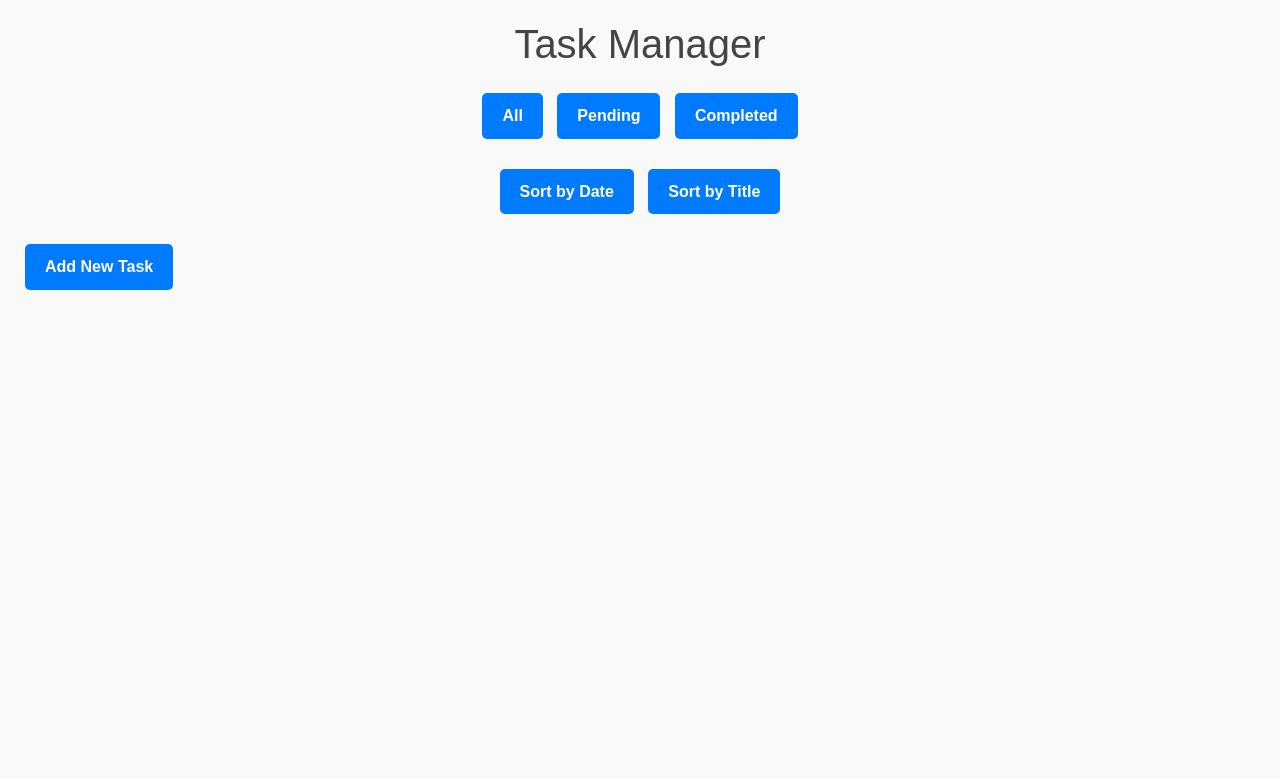
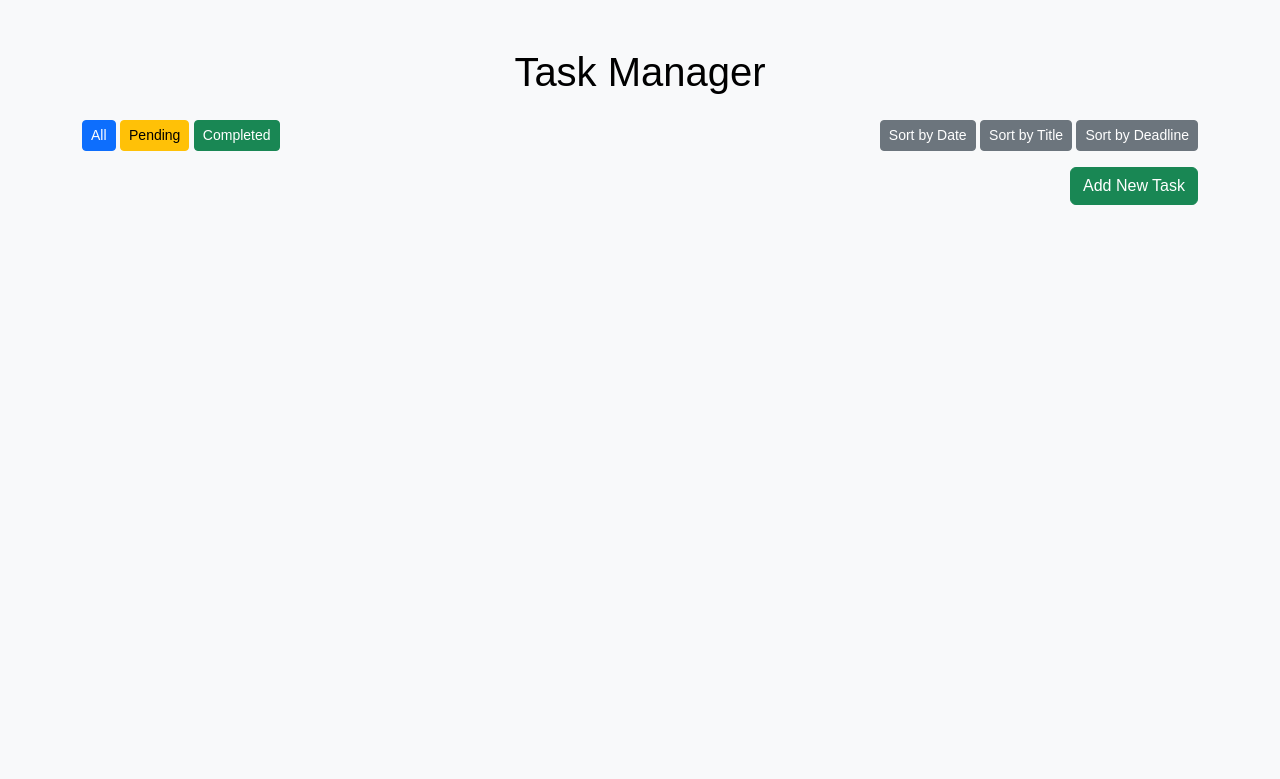
Before and after one commit to zolwikC/task_manager, a Flask app: page / in a window 1280 px wide. Shown: the top 779 px of the page. Run offline with Flask 3, Linux system fonts and the light colour scheme.

Commit message:
Dodano obsługę terminów (`deadline`) oraz ulepszono wizualizację zadań.
- Dodano pole `deadline` do modelu `Task`.
- Wprowadzono sortowanie zadań według terminów (`deadline`).
- Zaktualizowano formularze dodawania i edycji zadań, dodając pole terminu.
- W widoku głównym dodano dynamiczną wizualizację zadań:
  - Czerwony: Zadania po terminie.
  - Żółty: Zadania z terminem w ciągu 2 dni.
  - Zielony: Zadania ukończone.
- Zaimportowano Bootstrap w celu poprawy stylizacji.
- Dodano nowe style do pliku `style.css` dla oznaczania stanu zadań.
- Wykonano niezbędne aktualizacje w widokach HTML.

```diff
--- a/app.py
+++ b/app.py
@@ -1,16 +1,13 @@
 from flask import Flask, render_template, request, redirect, url_for
 from flask_sqlalchemy import SQLAlchemy
+from flask_migrate import Migrate
 from datetime import datetime
 
 app = Flask(__name__)
 app.config["SQLALCHEMY_DATABASE_URI"] = "sqlite:///tasks.db"
 app.config["SQLALCHEMY_TRACK_MODIFICATIONS"] = False
 db = SQLAlchemy(app)
-
-from flask_migrate import Migrate
-
-# Inicjalizacja Flask-Migrate
-migrate = Migrate(app, db)
+migrate = Migrate(app, db)  # Konfiguracja Flask-Migrate
 
 # Model dla zadania
 class Task(db.Model):
@@ -19,6 +16,7 @@ class Task(db.Model):
     description = db.Column(db.Text, nullable=False)
     completed = db.Column(db.Boolean, default=False)
     created_at = db.Column(db.DateTime, default=datetime.utcnow)
+    deadline = db.Column(db.DateTime, nullable=True)  # Nowe pole dla terminu
 
 @app.route("/")
 def index():
@@ -34,6 +32,8 @@ def index():
 
     if sort_by == "title":
         query = query.order_by(Task.title)
+    elif sort_by == "deadline":
+        query = query.order_by(Task.deadline)
     else:  # Domyślnie sortuj według daty dodania
         query = query.order_by(Task.created_at)
 
@@ -45,7 +45,9 @@ def add_task():
     if request.method == "POST":
         title = request.form["title"]
         description = request.form["description"]
-        new_task = Task(title=title, description=description)
+        deadline = request.form["deadline"]
+        deadline = datetime.strptime(deadline, "%Y-%m-%d") if deadline else None
+        new_task = Task(title=title, description=description, deadline=deadline)
         db.session.add(new_task)
         db.session.commit()
         return redirect(url_for("index"))
@@ -57,6 +59,8 @@ def edit_task(task_id):
     if request.method == "POST":
         task.title = request.form["title"]
         task.description = request.form["description"]
+        deadline = request.form["deadline"]
+        task.deadline = datetime.strptime(deadline, "%Y-%m-%d") if deadline else None
         db.session.commit()
         return redirect(url_for("index"))
     return render_template("edit_task.html", task=task)
@@ -76,6 +80,4 @@ def complete_task(task_id):
     return redirect(url_for("index"))
 
 if __name__ == "__main__":
-    with app.app_context():
-        db.create_all()
     app.run(debug=True)
--- a/static/style.css
+++ b/static/style.css
@@ -3,13 +3,13 @@ body {
     font-family: Arial, sans-serif;
     margin: 20px;
     background-color: #f9f9f9;
-    color: #333;
+    color: #000000;
     line-height: 1.6;
 }
 
 h1 {
     text-align: center;
-    color: #444;
+    color: #000000;
     margin-bottom: 20px;
 }
 
--- a/templates/index.html
+++ b/templates/index.html
@@ -6,34 +6,43 @@
     <link href="https://cdn.jsdelivr.net/npm/bootstrap@5.3.0-alpha3/dist/css/bootstrap.min.css" rel="stylesheet">
     <link rel="stylesheet" href="/static/style.css">
 </head>
-<body>
-    <h1>Task Manager</h1>
-    <div class="filters">
-        <a href="/?filter=all" class="button">All</a>
-        <a href="/?filter=pending" class="button">Pending</a>
-        <a href="/?filter=completed" class="button">Completed</a>
+<body class="bg-light">
+    <div class="container mt-5">
+        <h1 class="text-center mb-4">Task Manager</h1>
+        <div class="d-flex justify-content-between mb-3">
+            <div>
+                <a href="/?filter=all" class="btn btn-primary btn-sm">All</a>
+                <a href="/?filter=pending" class="btn btn-warning btn-sm">Pending</a>
+                <a href="/?filter=completed" class="btn btn-success btn-sm">Completed</a>
             </div>
-    <div class="sorting">
-        <a href="/?sort_by=created_at" class="button">Sort by Date</a>
-        <a href="/?sort_by=title" class="button">Sort by Title</a>
+            <div>
+                <a href="/?sort_by=created_at" class="btn btn-secondary btn-sm">Sort by Date</a>
+                <a href="/?sort_by=title" class="btn btn-secondary btn-sm">Sort by Title</a>
+                <a href="/?sort_by=deadline" class="btn btn-secondary btn-sm">Sort by Deadline</a>
             </div>
-    <a class="button" href="/add">Add New Task</a>
-    <ul>
+        </div>
+        <div class="mb-3 text-end">
+            <a href="/add" class="btn btn-success">Add New Task</a>
+        </div>
+        <ul class="list-group">
             {% for task in tasks %}
-        <li class="{% if task.completed %}completed{% endif %}">
+            <li class="list-group-item d-flex justify-content-between align-items-center {% if task.completed %}list-group-item-success{% elif task.deadline and task.deadline < now() %}list-group-item-danger{% elif task.deadline and task.deadline < now() + timedelta(days=2) %}list-group-item-warning{% endif %}">
                 <div>
-                <strong>{{ task.title }}</strong><br>
-                {{ task.description }}<br>
-                Created at: {{ task.created_at.strftime('%Y-%m-%d %H:%M:%S') }}
+                    <h5>{{ task.title }}</h5>
+                    <p class="mb-0">{{ task.description }}</p>
+                    {% if task.deadline %}
+                    <small class="text-muted">Deadline: {{ task.deadline.strftime('%Y-%m-%d') }}</small>
+                    {% endif %}
                 </div>
-            <div class="action-buttons">
+                <div>
                     {% if not task.completed %}
-                <a class="button" href="/complete/{{ task.id }}">Mark as Completed</a>
+                    <a href="/complete/{{ task.id }}" class="btn btn-sm btn-outline-success">Mark as Completed</a>
                     {% endif %}
-                <a class="button" href="/edit/{{ task.id }}">Edit</a>
-                <a class="button" href="/delete/{{ task.id }}">Delete</a>
+                    <a href="/edit/{{ task.id }}" class="btn btn-sm btn-outline-primary">Edit</a>
+                    <a href="/delete/{{ task.id }}" class="btn btn-sm btn-outline-danger">Delete</a>
                 </div>
             </li>
             {% endfor %}
         </ul>
+    </div>
 </body>
```
Also changed, not shown: migrations/versions/f0a019bee0f4_add_deadline_column.py (added, +32 -0 lines), templates/add_task.html (+23 -10 lines), templates/edit_task.html (+23 -10 lines), instance/tasks.db. Lines whose indentation alone changed are shown as unchanged.
